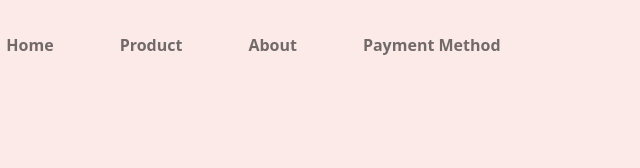
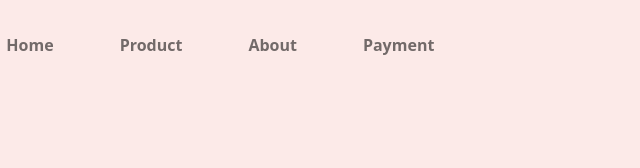
Before and after one commit to faria1932010/assignment-penguin-fashion, a plain HTML site: page index.html in a window 1280 px wide. Shown: the top 168 px of the page, 640-1280 px from the left. Drawn offline with nearby package versions, Linux system fonts and the light colour scheme.

Commit message:
changed in payment section

```diff
--- a/index.html
+++ b/index.html
@@ -35,7 +35,7 @@
                     <a class="nav-link" href="#">About</a>
                   </li>
                   <li class="nav-item">
-                    <a class="nav-link" href="#payment-method" >Payment Method</a>
+                    <a class="nav-link" href="#payment" >Payment</a>
                   </li>
                 </ul>
               </div>
@@ -212,7 +212,7 @@
 
     </section>
 
-    <section class="container my-5 p-3" style="background-color: whitesmoke; border-radius: 10px;" id="payment-method">
+    <section class="container my-5 p-3" style="background-color: whitesmoke; border-radius: 10px;" id="payment">
       <div class="row g-4">
         <div class="col-md-6">
           <h2 class="pb-1 text-navyblue">Address</h2>
```
